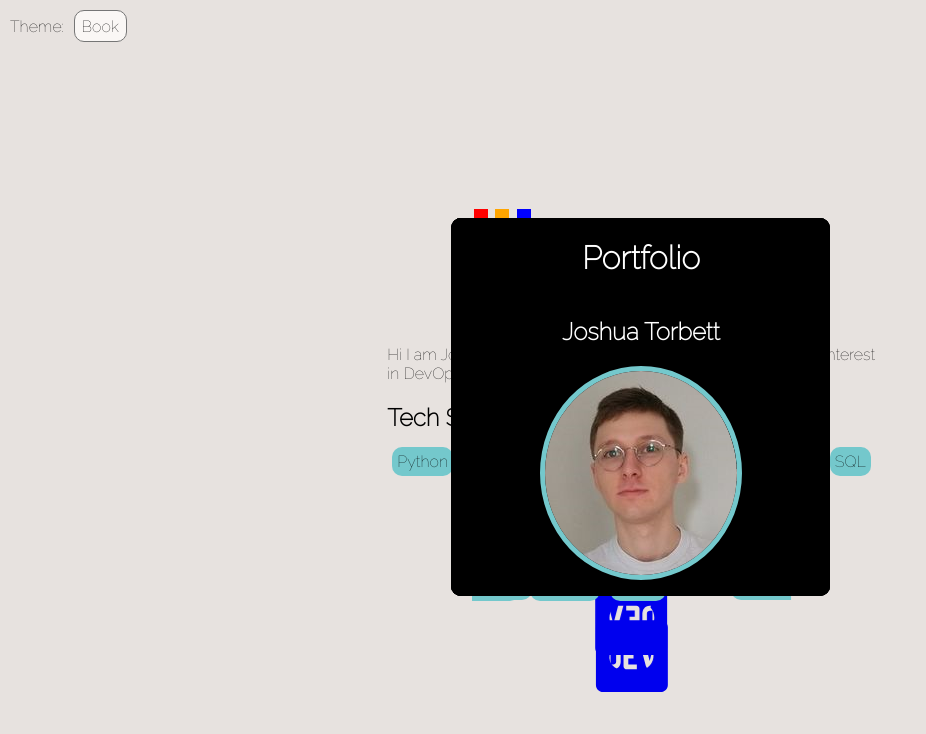
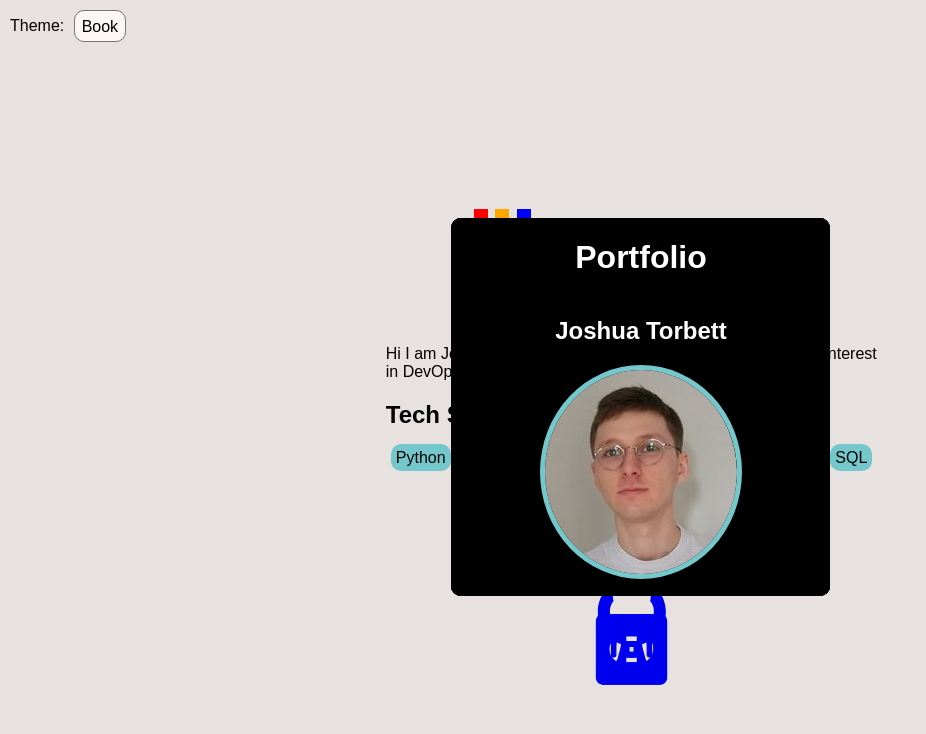
Before and after one commit to jtorbett23/portfolio, a Gatsby site: page / in a window 1280 px wide. Shown: the whole page, without its empty margins (0-926 px from the left). Built offline with nearby package versions, Linux system fonts and the light colour scheme; Gatsby itself is replaced by a stand-in of ours; grey boxes are pictures that could not be loaded.

Commit message:
fix font weight import

```diff
--- a/src/styles/global.css
+++ b/src/styles/global.css
@@ -4,7 +4,7 @@
  * html, body, #___gatsby &
  * div with role="group"
 */
-@import url('https://fonts.googleapis.com/css2?family=Raleway:wght@100&display=swap');
+@import url('https://fonts.googleapis.com/css2?family=Raleway:wght@0,100..900&display=swap');
 
 
 html, body, #___gatsby, #gatsby-focus-wrapper {
```
